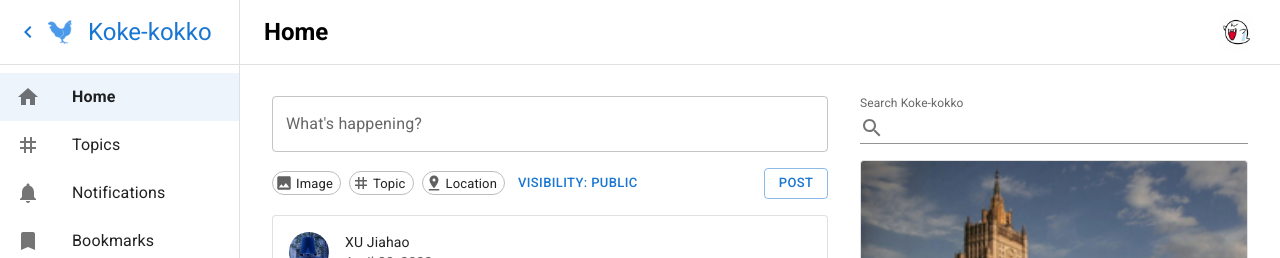
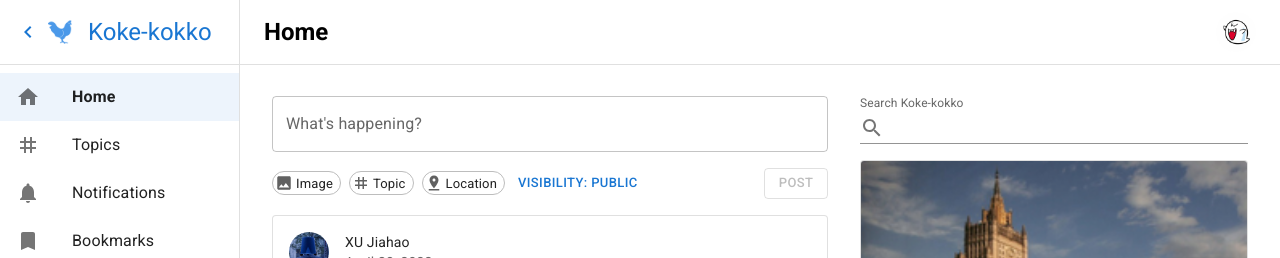
Before and after one commit to 0583/gool, a React (Create React App) app in the folder koke-kokko/: page / in a window 1280 px wide. Shown: the top 258 px of the page. Built offline with nearby package versions, Linux system fonts and the light colour scheme.

Commit message:
don't kokko nothing!

```diff
--- a/koke-kokko/src/views/HomeView.tsx
+++ b/koke-kokko/src/views/HomeView.tsx
@@ -110,7 +110,7 @@ function HomeView() {
                                     <Typography fontSize={12} color="text.secondary">
                                         {kokkoText ? kokkoText.length.toString() + " / 140" : undefined}
                                     </Typography>
-                                    <Button size="small" variant="outlined">Post</Button>
+                                    <Button disabled={!(kokkoText.trim())} size="small" variant="outlined">Post</Button>
                                 </Stack>
                             </Stack>
                         </Stack>
```
